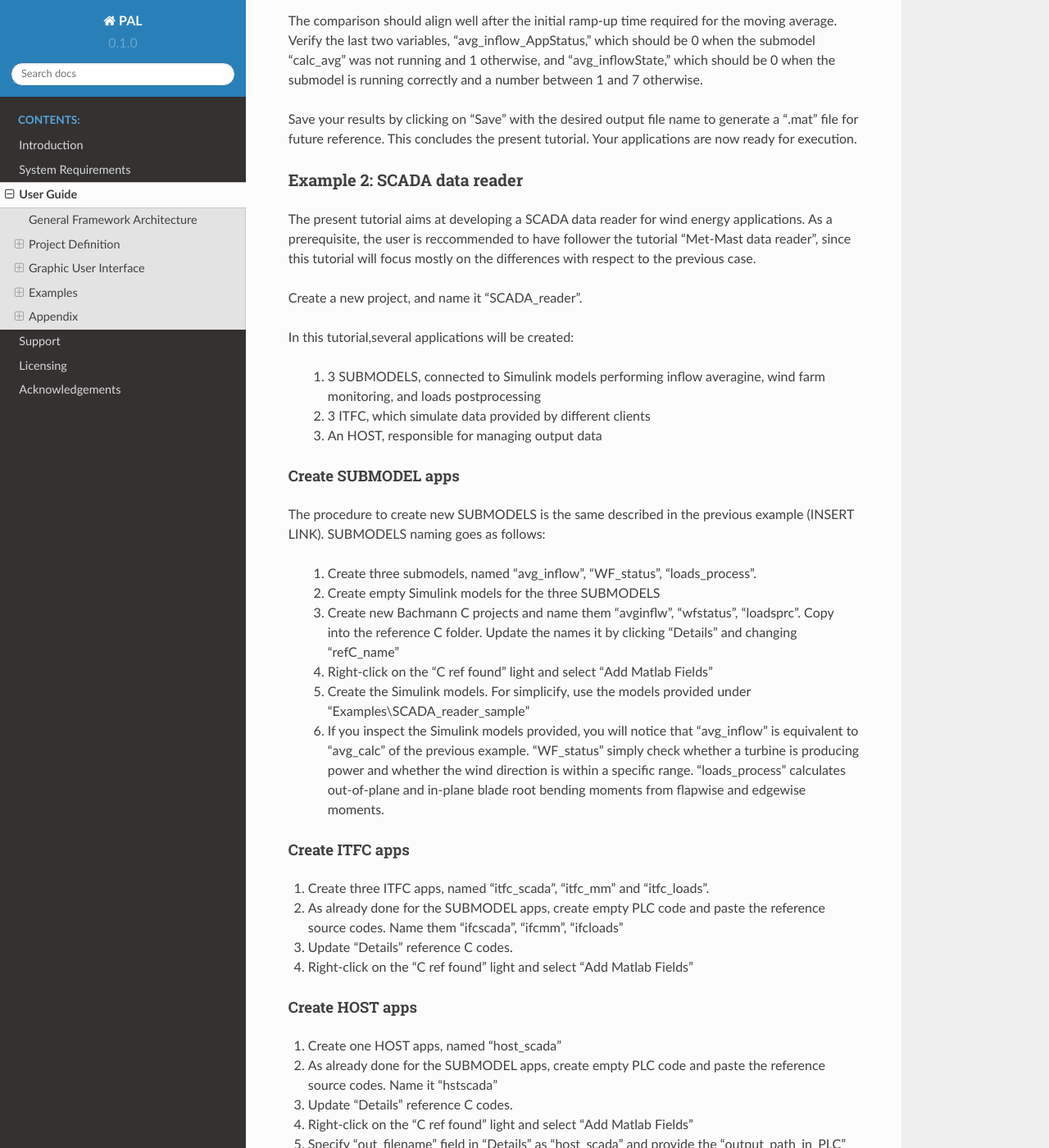
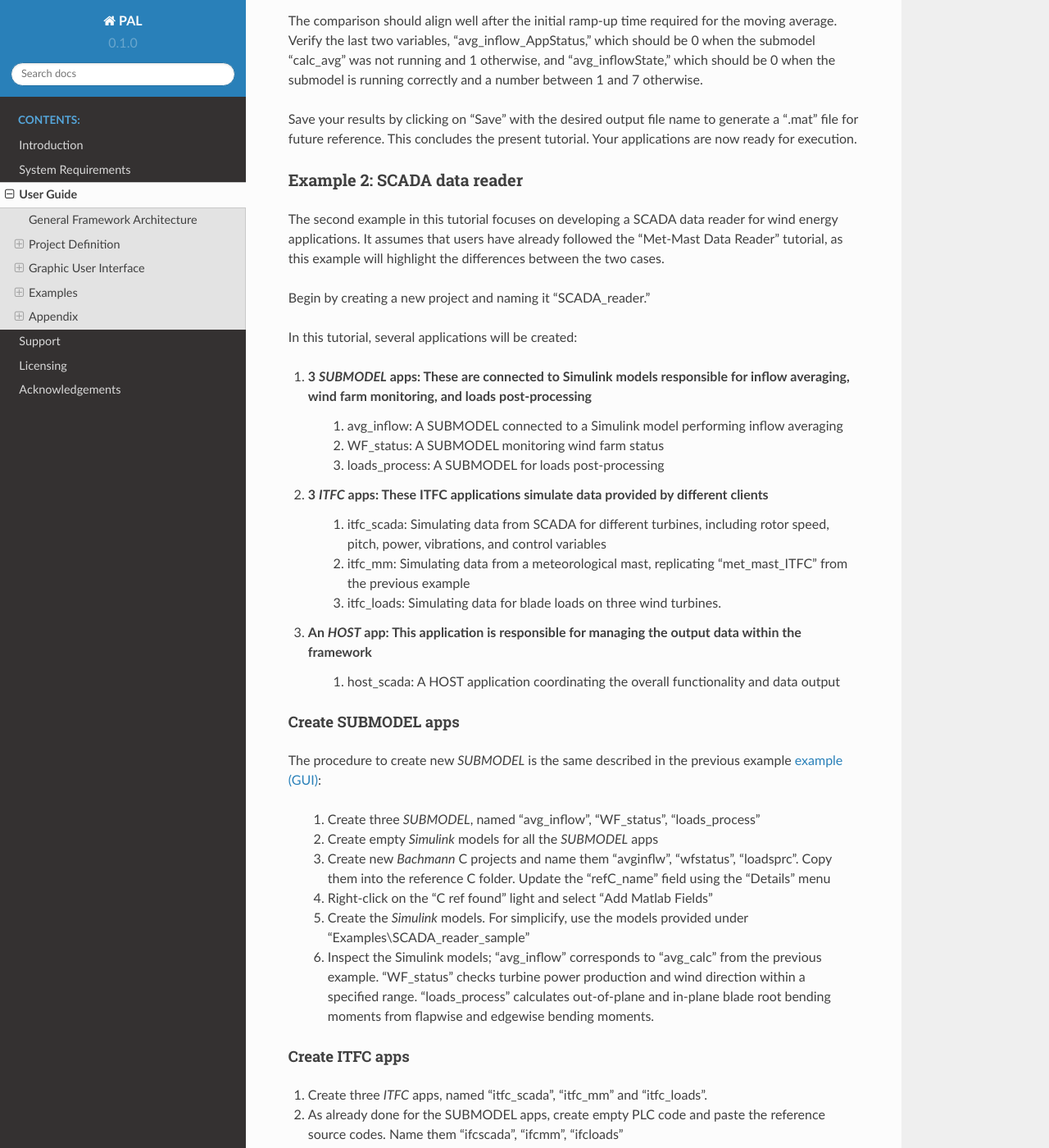
Before and after one commit to TUMLWE/PAL, a Sphinx documentation site: the page built from docs/source/user_guide.rst, in a window 1280 px wide and 1400 px high, scrolled down 26885 px. Shown: the whole window at 82% size. Built offline with Sphinx 7.4.7 and the Read the Docs theme 2.0.0, drawn with Linux system fonts in a browser that asks for light colours; some of the changed text lies outside the part shown.

Commit message:
docs update

```diff
--- a/docs/source/example_1.inc
+++ b/docs/source/example_1.inc
@@ -1,4 +1,4 @@
-Example 1: Met-Mast data reader
+Example 1: Met-Mast Data Reader
 ^^^^^^^^^^^^^^^^^^^^^^^^^^^^^^^^^^
 
 In this first example, the user creates a simple framework to read
--- a/docs/source/user_guide.rst
+++ b/docs/source/user_guide.rst
@@ -72,49 +72,56 @@ perform moving averages for monitoring purposes, and a
 Example 2: SCADA data reader
 ^^^^^^^^^^^^^^^^^^^^^^^^^^^^^^^^^^
 
-The present tutorial aims at developing a SCADA data reader for wind energy applications. As a prerequisite, the user is reccommended to have follower the tutorial "Met-Mast data reader", since this tutorial will focus mostly on the differences with respect to the previous case.
+The second example in this tutorial focuses on developing a SCADA data reader for wind energy applications. It assumes that users have already followed the "Met-Mast Data Reader" tutorial, as this example will highlight the differences between the two cases.
 
-Create a new project, and name it "SCADA_reader".
+Begin by creating a new project and naming it "SCADA_reader."
 
-In this tutorial,several applications will be created:
+In this tutorial, several applications will be created:
 
-    #. 3 SUBMODELS, connected to Simulink models performing inflow averagine, wind farm monitoring, and loads postprocessing
-    #. 3 ITFC, which simulate data provided by different clients
-    #. An HOST, responsible for managing output data
+#. 3 *SUBMODEL* apps: These are connected to Simulink models responsible for inflow averaging, wind farm monitoring, and loads post-processing
+    #. avg_inflow: A SUBMODEL connected to a Simulink model performing inflow averaging
+    #. WF_status: A SUBMODEL monitoring wind farm status
+    #. loads_process: A SUBMODEL for loads post-processing
+#. 3 *ITFC* apps: These ITFC applications simulate data provided by different clients
+    #. itfc_scada: Simulating data from SCADA for different turbines, including rotor speed, pitch, power, vibrations, and control variables
+    #. itfc_mm: Simulating data from a meteorological mast, replicating "met_mast_ITFC" from the previous example
+    #. itfc_loads: Simulating data for blade loads on three wind turbines.
+#. An *HOST* app: This application is responsible for managing the output data within the framework
+    #. host_scada: A HOST application coordinating the overall functionality and data output
 
 Create SUBMODEL apps
 """""""""""""""""""""""""""
 
-The procedure to create new SUBMODELS is the same described in the previous example (INSERT LINK). SUBMODELS naming goes as follows:
+The procedure to create new *SUBMODEL* is the same described in the previous example :ref:`example (GUI)<user_guide_example1_createsubmodel>`:
 
-    #. Create three submodels, named "avg_inflow", "WF_status", "loads_process".
-    #. Create empty Simulink models for the three SUBMODELS
-    #. Create new Bachmann C projects and name them "avginflw", "wfstatus", "loadsprc". Copy into the reference C folder. Update the names it by clicking “Details” and changing “refC_name”
+    #. Create three *SUBMODEL*, named "avg_inflow", "WF_status", "loads_process"
+    #. Create empty *Simulink* models for all the *SUBMODEL* apps
+    #. Create new *Bachmann* C projects and name them "avginflw", "wfstatus", "loadsprc". Copy them into the reference C folder. Update the "refC_name" field using the “Details” menu
     #. Right-click on the “C ref found” light and select “Add Matlab Fields”
-    #. Create the Simulink models. For simplicify, use the models provided under "Examples\\SCADA_reader_sample"
-    #. If you inspect the Simulink models provided, you will notice that "avg_inflow" is equivalent to "avg_calc" of the previous example. "WF_status" simply check whether a turbine is producing power and whether the wind direction is within a specific range. "loads_process" calculates out-of-plane and in-plane blade root bending moments from flapwise and edgewise moments.
+    #. Create the *Simulink* models. For simplicify, use the models provided under "Examples\\SCADA_reader_sample"
+    #. Inspect the Simulink models; "avg_inflow" corresponds to "avg_calc" from the previous example. "WF_status" checks turbine power production and wind direction within a specified range. "loads_process" calculates out-of-plane and in-plane blade root bending moments from flapwise and edgewise bending moments.
 
 Create ITFC apps
 """""""""""""""""""""""""""
 
-#. Create three ITFC apps, named "itfc_scada", "itfc_mm" and "itfc_loads".
-#.  As already done for the SUBMODEL apps, create empty PLC code and paste the reference source codes. Name them "ifcscada", "ifcmm", "ifcloads"
-#.   Update "Details" reference C codes.
-#.   Right-click on the "C ref found" light and select "Add Matlab Fields"
+#. Create three *ITFC* apps, named "itfc_scada", "itfc_mm" and "itfc_loads".
+#. As already done for the SUBMODEL apps, create empty PLC code and paste the reference source codes. Name them "ifcscada", "ifcmm", "ifcloads"
+#. Update "Details" reference C codes.
+#. Right-click on the "C ref found" light and select "Add Matlab Fields"
 
 Create HOST apps
 """""""""""""""""""""""""""
 #. Create one HOST apps, named "host_scada"
 #. As already done for the SUBMODEL apps, create empty PLC code and paste the reference source codes. Name it "hstscada"
-#.   Update "Details" reference C codes.
-#.   Right-click on the "C ref found" light and select "Add Matlab Fields"
-#.  Specify “out_filename” field in “Details” as "host_scada" and provide the "output_path_in_PLC" (note that this may vary on your PLC). Ensure the corresponding folder is pre-created on the PLC; otherwise, the entire framework will crash on startup
+#. Update "Details" reference C codes.
+#. Right-click on the "C ref found" light and select "Add Matlab Fields"
+#. Specify “out_filename” field in “Details” as "host_scada" and provide the "output_path_in_PLC" (note that this may vary on your PLC). Ensure the corresponding folder is pre-created on the PLC; otherwise, the entire framework will crash on startup
 #.  Save
 
 Modify the "inputfile.xlsx"
 """"""""""""""""""""""""""""""""
 
-The steps to modify the "inputfile.xlsx" are the same described in (SECTION XX). The different tabs are reported below, for completeness.
+The steps to modify the "inputfile.xlsx" are the same described in the previous :ref:`example (GUI)<user_guide_example1_inputfile>`. The different tabs are reported below, for completeness.
 
 .. csv-table::  SCADA_reader - "inputfile.xlsx" - SUBMODEL
    :file: inputfile_scadap1_sm.csv
```
Also changed, not shown: other parts of docs/source/example_1.inc (+4 -0 lines).
